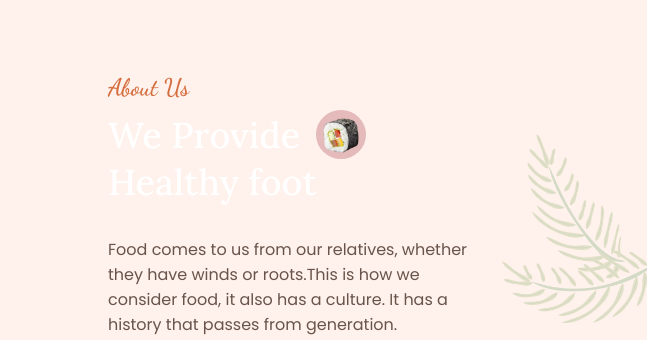
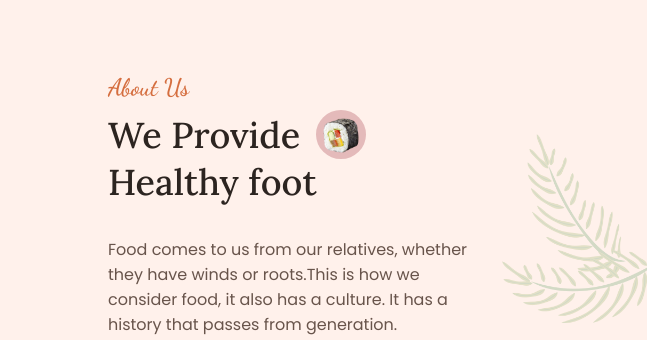
Before and after one commit to Vasiliyvasi/sushi, a plain HTML site: page index.html in a window 1280 px wide. Shown: the part 716-1056 px from the top of the page, 633-1280 px from the left. Drawn offline with nearby package versions, Linux system fonts and the light colour scheme.

Commit message:
Update style.css

```diff
--- a/style.css
+++ b/style.css
@@ -580,7 +580,7 @@ body.dark-theme {
 
 .newsletter__data,
 .section__title {
-    color: #fff;
+      color: var(--title-color);
     margin-bottom: 2rem;
 }
 
```
